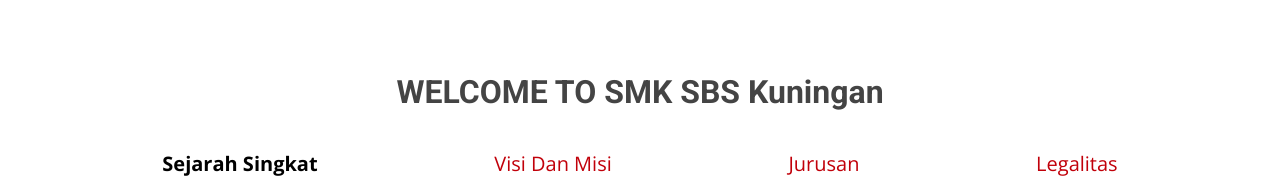
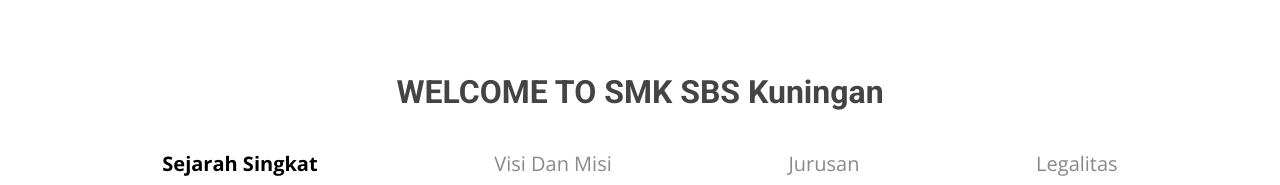
Before and after one commit to ucim13/smksbs, a plain HTML site: page index.html in a window 1280 px wide. Shown: the part 728-913 px from the top of the page. Drawn offline with nearby package versions, Linux system fonts and the light colour scheme; grey boxes are pictures that could not be loaded.

Commit message:
underline

```diff
--- a/assets/css/style.css
+++ b/assets/css/style.css
@@ -64,7 +64,7 @@
   margin-right: 10px;
   padding-left: 10px;
   font-size: 20px;
-  color: #c1000a;
+  color: #898989;
   border-bottom: var(--bs-nav-underline-border-width) solid transparent;
   border-bottom-color: currentcolor;
 }
@@ -76,7 +76,7 @@
   font-weight: 700;
   font-size: 20px;
   color: var(--bs-nav-underline-link-active-color);
-  border-bottom-color: currentcolor;
+  border-bottom-color: #c1000a;
 }
 
 
```
